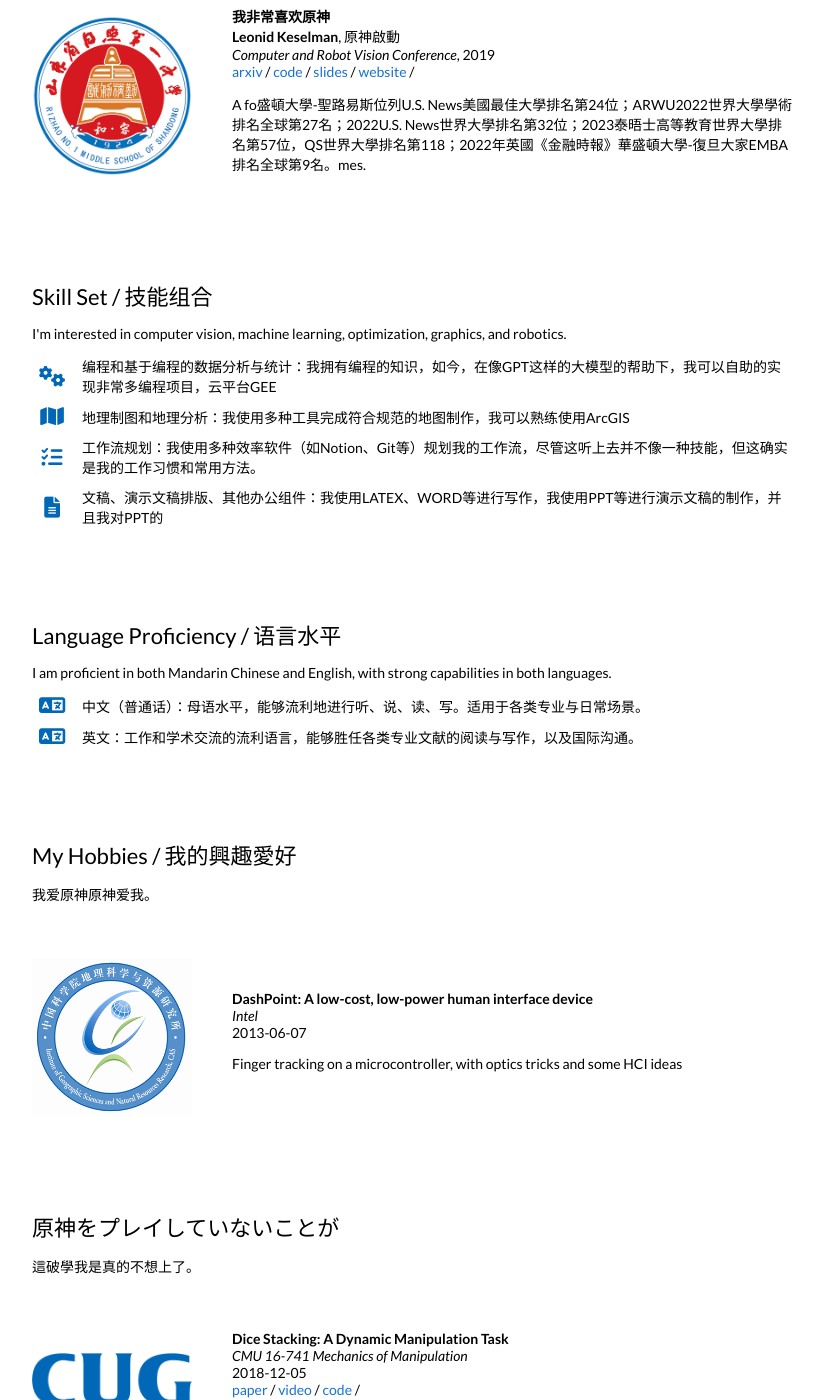
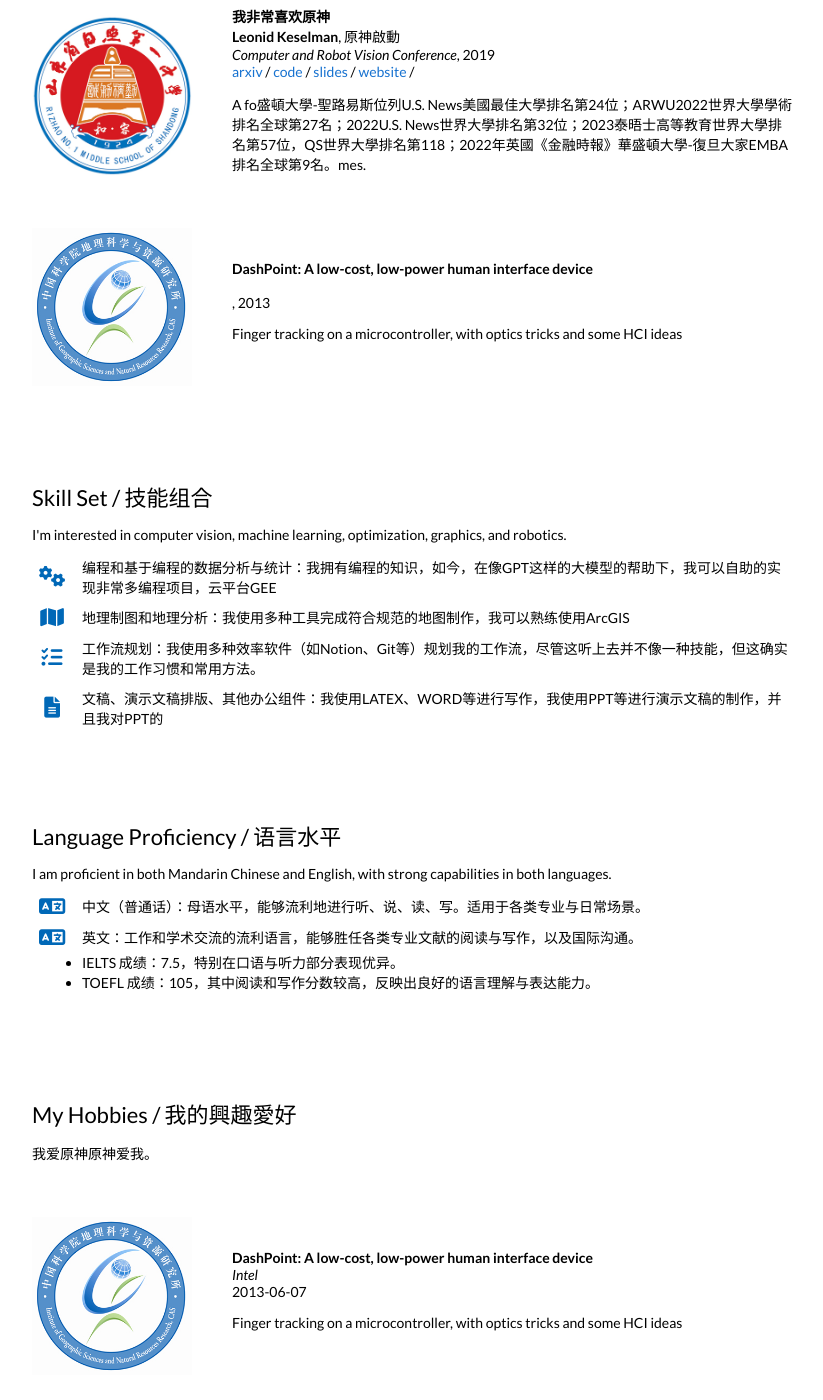
Before and after one commit to Aestival-Nostalgia/Aestival-Nostalgia.github.io, a Jekyll site: the page built from _posts/2019-05-29-crv.markdown, in a window 1280 px wide and 1400 px high, scrolled down 765 px. Shown: the whole window, without its empty margins (228-1051 px from the left). Built offline with Jekyll 4.4.1, drawn with Linux system fonts in a browser that asks for light colours; a script that is not in the unit is left out.

Commit message:
465745674

```diff
--- a/_layouts/default.html
+++ b/_layouts/default.html
@@ -109,8 +109,8 @@
             </td>
           </tr>
         </table>
+
         <table style="width:100%;border:0px;border-spacing:0px;border-collapse:separate;margin-right:auto;margin-left:auto;">
-
           {% for post in site.posts %}
           {% for cat in post.categories %}
           {% if cat == 'research' %}
@@ -220,7 +220,7 @@
                       I am proficient in both Mandarin Chinese and English, with strong capabilities in both languages.
                   </p>
 
-                  <div style="display: flex; align-items: center; margin-top: 10px;">
+                  <div style="display: flex; align-items: flex-start; margin-top: 10px;">
                       <div style="flex: 0 0 40px; display: flex; justify-content: center;">
                           <i class="fas fa-language" style="color:rgb(0, 104, 183); font-size: 1.5em;"></i>
                       </div>
@@ -229,12 +229,16 @@
                       </div>
                   </div>
 
-                  <div style="display: flex; align-items: center; margin-top: 10px;">
+                  <div style="display: flex; align-items: flex-start; margin-top: 10px;">
                       <div style="flex: 0 0 40px; display: flex; justify-content: center;">
                           <i class="fas fa-language" style="color:rgb(0, 104, 183); font-size: 1.5em;"></i>
                       </div>
                       <div style="flex: 1;">
                           <span style="display: block; margin-left: 10px;">英文：工作和学术交流的流利语言，能够胜任各类专业文献的阅读与写作，以及国际沟通。</span>
+                          <ul style="padding-left: 10px; list-style-position: outside; margin-top: 5px;">
+                              <li>IELTS 成绩：7.5，特别在口语与听力部分表现优异。</li>
+                              <li>TOEFL 成绩：105，其中阅读和写作分数较高，反映出良好的语言理解与表达能力。</li>
+                          </ul>
                       </div>
                   </div>
 
```
Also changed, not shown: _posts/2013-06-07-dashpoint - 副本.markdown (added, +10 -0 lines).
